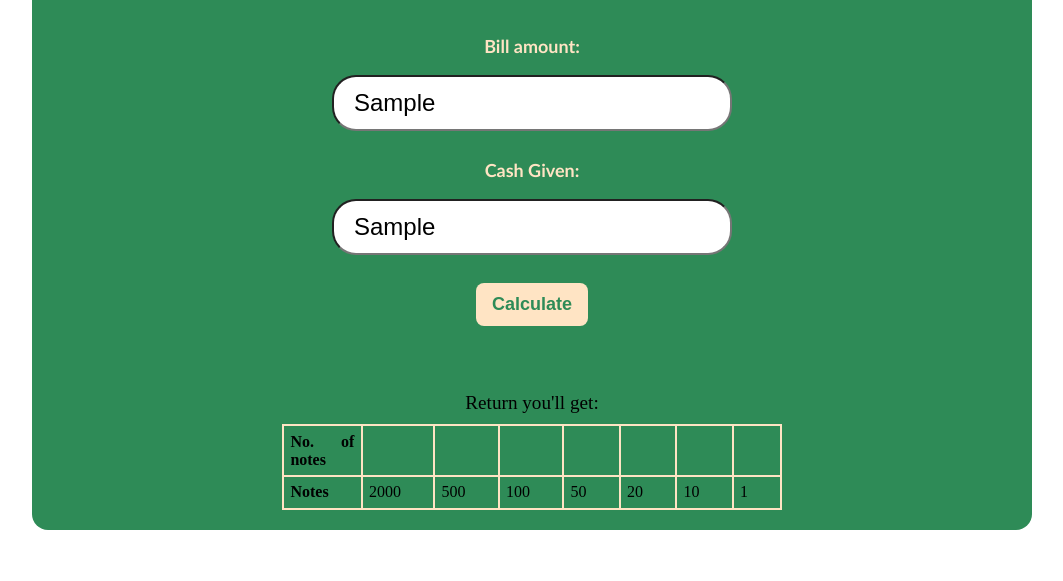
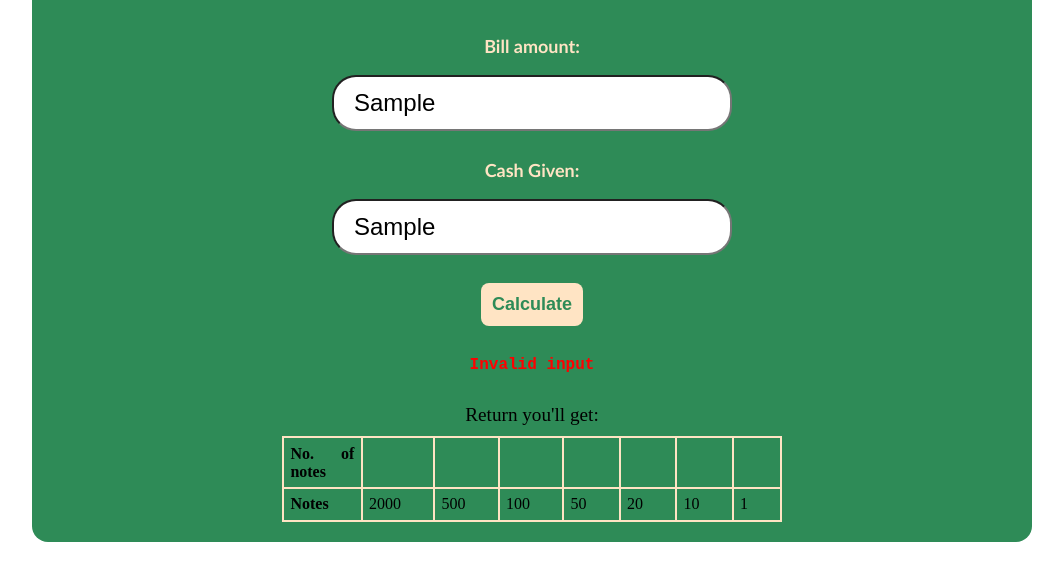
Before and after one commit to vineetatiwari27/cash-register, a plain HTML site: page index.html in a window 1280 px wide. Both pictures are taken after typing "Sample", "Sample" into the empty fields and a click on the button "Calculate". Shown: the part 137-718 px from the top of the page, without its empty margins (108-1171 px from the left). Drawn offline with Linux system fonts and the light colour scheme.

Commit message:
some fixes

```diff
--- a/app.js
+++ b/app.js
@@ -15,9 +15,8 @@ clickButton.addEventListener("click", function validation() {
             show("Read the bill right!");
         }
     }
-    else if (typeof bill.value === 'string') {
-        show("I don't know anything other than cash!");
-    }
+
+
     else {
         show("Invalid input");
     }
@@ -35,5 +34,5 @@ function hideMessage() {
 }
 function show(msg) {
     message.style.display = "block";
-
+    message.innerText = msg;
 }
--- a/index.html
+++ b/index.html
@@ -18,7 +18,9 @@
         <label for="cashGiven">Cash Given:</label>
         <input id="cashGiven" name="cashGiven"></input>
         <button id="check">Calculate</button>
-        <p id="error"></p>
+        <div class="errormsg">
+            <p id="error"></p>
+        </div>
         <table class="change-table">
             <caption>Return you'll get:</caption>
             <tbody>
--- a/style.css
+++ b/style.css
@@ -38,7 +38,7 @@ button{
     background: bisque;
     border: none;
     color: seagreen;
-    padding: 0.7rem 1rem;
+    padding: 0.7rem 0.7rem;
     border-radius: 0.5rem;
     font-size: large;
     cursor: pointer;
@@ -48,9 +48,10 @@ button{
     margin-top: 20px;
     font-weight: bolder;
 
+
 }
 caption{
-    padding-top: 50px;
+    padding-top: 30px;
     font-size: larger;
     padding-bottom: 10px;
 }
@@ -79,3 +80,13 @@ td {
     display: table-cell;
     vertical-align: inherit;
 }
+#error{
+
+    margin: auto;
+    font-weight:900;
+    font-family: 'Courier New', Courier, monospace;
+    color: red;
+}
+.errormsg{
+    margin-top: 30px;
+}
```
Also changed, not shown: 1 other file.
